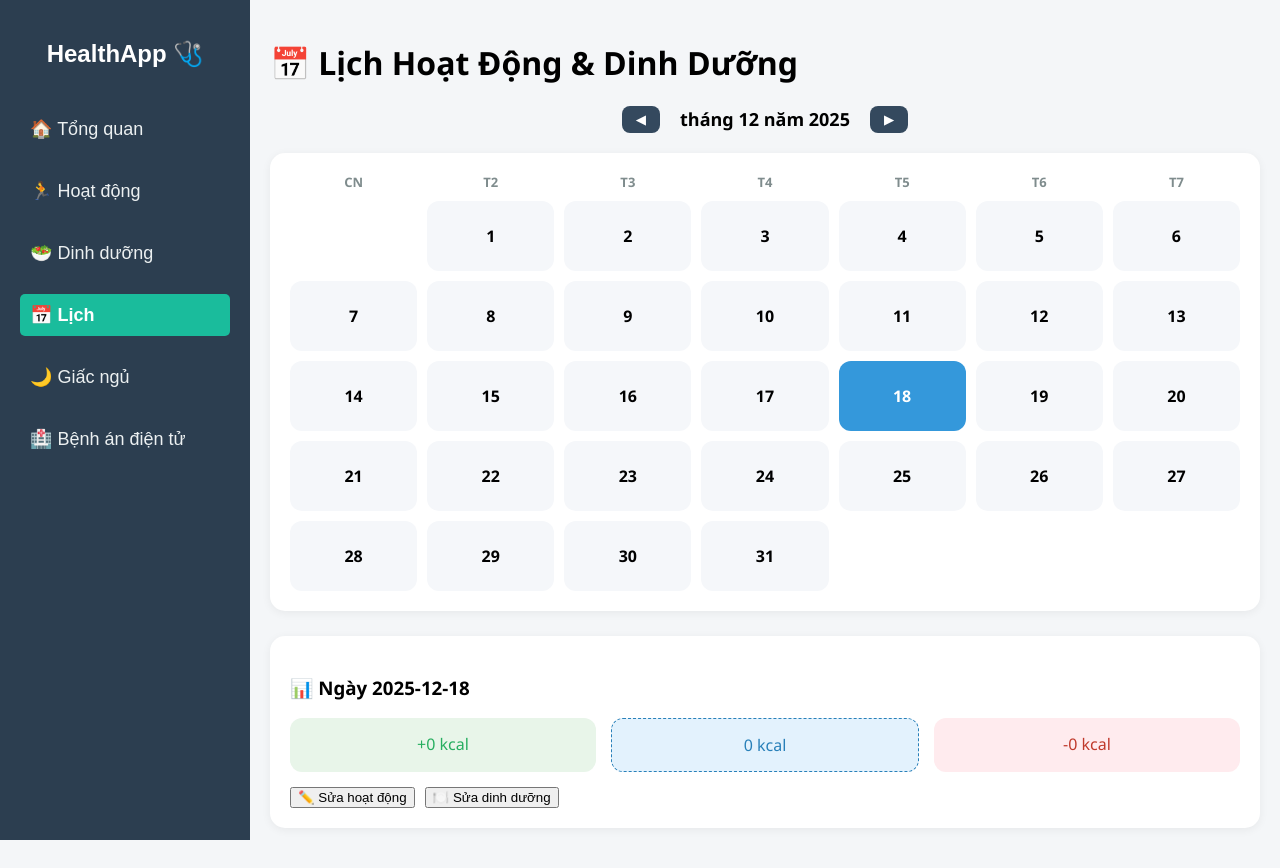
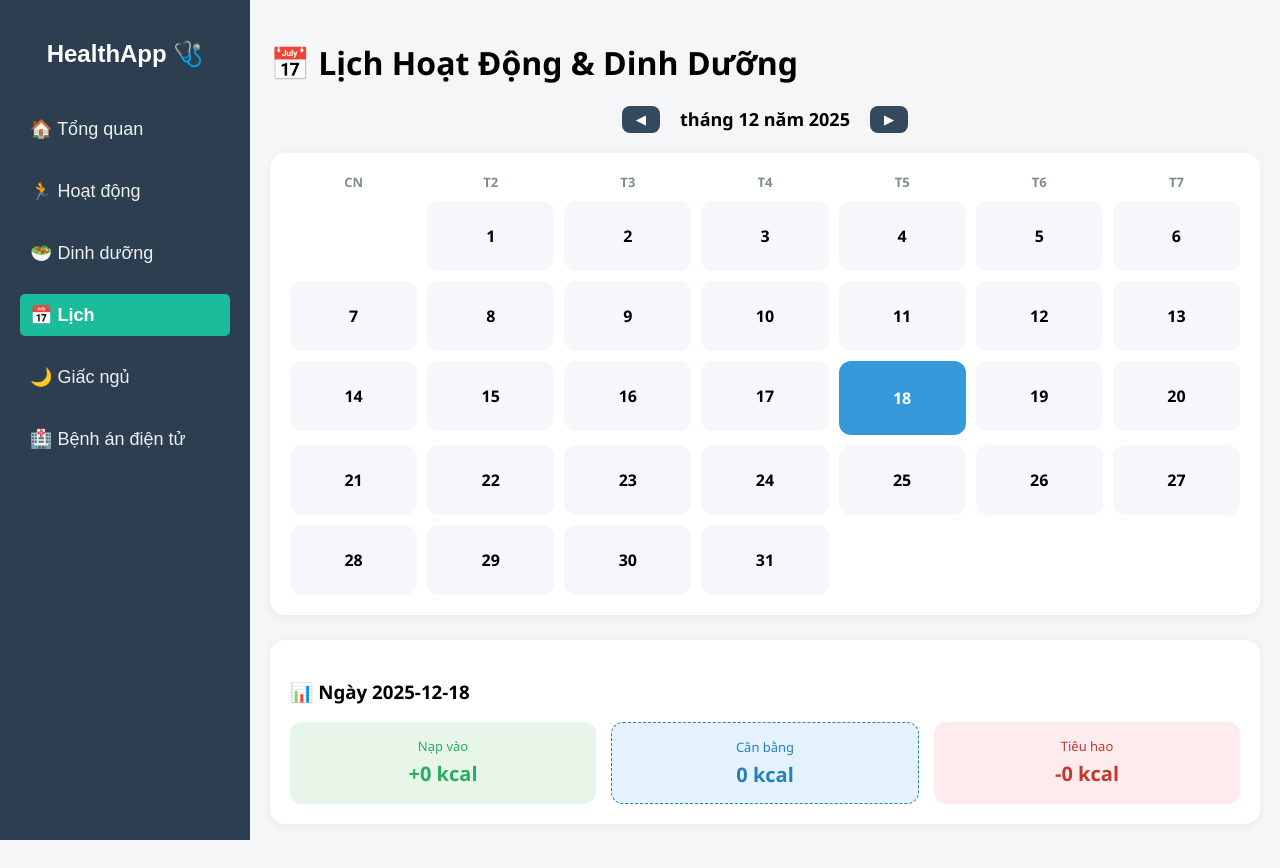
Before and after one commit to kastnew/OOP_BTL, a React (Vite) app in the folder frontend/: page /calendar in a window 1280 px wide. Built offline with nearby package versions, Linux system fonts and the light colour scheme.

Commit message:
Calendar.jsx

```diff
--- a/frontend/src/pages/Calendar.jsx
+++ b/frontend/src/pages/Calendar.jsx
@@ -1,18 +1,21 @@
 // src/pages/Calendar.jsx
 import React, { useState, useMemo, useEffect } from 'react';
-import { useNavigate } from 'react-router-dom';
 import './Calendar.css';
 
 const Calendar = ({ activities = [], meals = [] }) => {
-  const navigate = useNavigate();
 
+  /* ======================
+     A – ĐỒNG BỘ NGÀY HIỆN TẠI
+  ====================== */
   const getTodayStr = () => new Date().toISOString().split('T')[0];
+
   const [todayStr, setTodayStr] = useState(getTodayStr());
 
   useEffect(() => {
     const timer = setInterval(() => {
       setTodayStr(getTodayStr());
-    }, 60000);
+    }, 60 * 1000); // cập nhật mỗi phút
+
     return () => clearInterval(timer);
   }, []);
 
@@ -21,8 +24,22 @@ const Calendar = ({ activities = [], meals = [] }) => {
   const [currentMonth, setCurrentMonth] = useState(
     new Date(todayDate.getFullYear(), todayDate.getMonth(), 1)
   );
+
   const [selectedDate, setSelectedDate] = useState(todayStr);
 
+  // Khi sang ngày mới → tự chọn ngày mới nếu đang xem tháng hiện tại
+  useEffect(() => {
+    const y = currentMonth.getFullYear();
+    const m = currentMonth.getMonth();
+
+    if (y === todayDate.getFullYear() && m === todayDate.getMonth()) {
+      setSelectedDate(todayStr);
+    }
+  }, [todayStr]);
+
+  /* ======================
+     B – TÍNH KCal TRONG NGÀY
+  ====================== */
   const dayActivities = useMemo(
     () => activities.filter(a => a.date === selectedDate),
     [activities, selectedDate]
@@ -36,6 +53,9 @@ const Calendar = ({ activities = [], meals = [] }) => {
   const kcalOut = dayActivities.reduce((s, a) => s + Number(a.kcal || 0), 0);
   const kcalIn = dayMeals.reduce((s, m) => s + Number(m.calories || 0), 0);
 
+  /* ======================
+     C – ĐÁNH DẤU NGÀY
+  ====================== */
   const hasActivity = d => activities.some(a => a.date === d);
   const hasMeal = d => meals.some(m => m.date === d);
 
@@ -46,8 +66,12 @@ const Calendar = ({ activities = [], meals = [] }) => {
     return '';
   };
 
+  /* ======================
+     LỊCH THÁNG
+  ====================== */
   const year = currentMonth.getFullYear();
   const month = currentMonth.getMonth();
+
   const firstDay = new Date(year, month, 1).getDay();
   const daysInMonth = new Date(year, month + 1, 0).getDate();
 
@@ -57,14 +81,20 @@ const Calendar = ({ activities = [], meals = [] }) => {
 
   return (
     <div className="page-container">
-      <h1>📅 Lịch Hoạt Động & Dinh Dưỡng</h1>
+      {/* ===== HEADER ===== */}
+      <div className="calendar-top">
+        <h1>📅 Lịch Hoạt Động & Dinh Dưỡng</h1>
 
-      <div className="calendar-nav">
-        <button onClick={() => setCurrentMonth(new Date(year, month - 1, 1))}>◀</button>
-        <span>{currentMonth.toLocaleString('vi-VN', { month: 'long', year: 'numeric' })}</span>
-        <button onClick={() => setCurrentMonth(new Date(year, month + 1, 1))}>▶</button>
+        <div className="calendar-nav">
+          <button onClick={() => setCurrentMonth(new Date(year, month - 1, 1))}>◀</button>
+          <span>
+            {currentMonth.toLocaleString('vi-VN', { month: 'long', year: 'numeric' })}
+          </span>
+          <button onClick={() => setCurrentMonth(new Date(year, month + 1, 1))}>▶</button>
+        </div>
       </div>
 
+      {/* ===== CARD LỊCH ===== */}
       <div className="calendar-card">
         <div className="calendar-grid">
           {['CN','T2','T3','T4','T5','T6','T7'].map(d => (
@@ -75,37 +105,45 @@ const Calendar = ({ activities = [], meals = [] }) => {
             if (!day) return <div key={i} className="calendar-cell empty" />;
 
             const dateStr = `${year}-${String(month+1).padStart(2,'0')}-${String(day).padStart(2,'0')}`;
+            const selected = dateStr === selectedDate;
+            const isToday = dateStr === todayStr;
 
             return (
               <div
                 key={i}
-                className={`calendar-cell ${getDayClass(dateStr)} ${dateStr === selectedDate ? 'selected' : ''}`}
+                className={`calendar-cell
+                  ${getDayClass(dateStr)}
+                  ${selected ? 'selected' : ''}
+                  ${isToday ? 'today' : ''}
+                `}
                 onClick={() => setSelectedDate(dateStr)}
               >
-                {day}
+                <span>{day}</span>
               </div>
             );
           })}
         </div>
       </div>
 
+      {/* ===== THỐNG KÊ ===== */}
       <div className="day-summary-card">
         <h3>📊 Ngày {selectedDate}</h3>
 
         <div className="summary-grid">
-          <div className="summary-box in">+{kcalIn} kcal</div>
-          <div className="summary-box balance">{kcalIn - kcalOut} kcal</div>
-          <div className="summary-box out">-{kcalOut} kcal</div>
-        </div>
+          <div className="summary-box in">
+            <span>Nạp vào</span>
+            <strong>+{kcalIn} kcal</strong>
+          </div>
 
-        {/* ⭐ NÚT ĐIỀU HƯỚNG */}
-        <div style={{ display:'flex', gap:10, marginTop:15 }}>
-          <button onClick={() => navigate(`/activities?date=${selectedDate}`)}>
-            ✏️ Sửa hoạt động
-          </button>
-          <button onClick={() => navigate(`/nutrition?date=${selectedDate}`)}>
-            🍽️ Sửa dinh dưỡng
-          </button>
+          <div className="summary-box balance">
+            <span>Cân bằng</span>
+            <strong>{kcalIn - kcalOut} kcal</strong>
+          </div>
+
+          <div className="summary-box out">
+            <span>Tiêu hao</span>
+            <strong>-{kcalOut} kcal</strong>
+          </div>
         </div>
       </div>
     </div>
```
